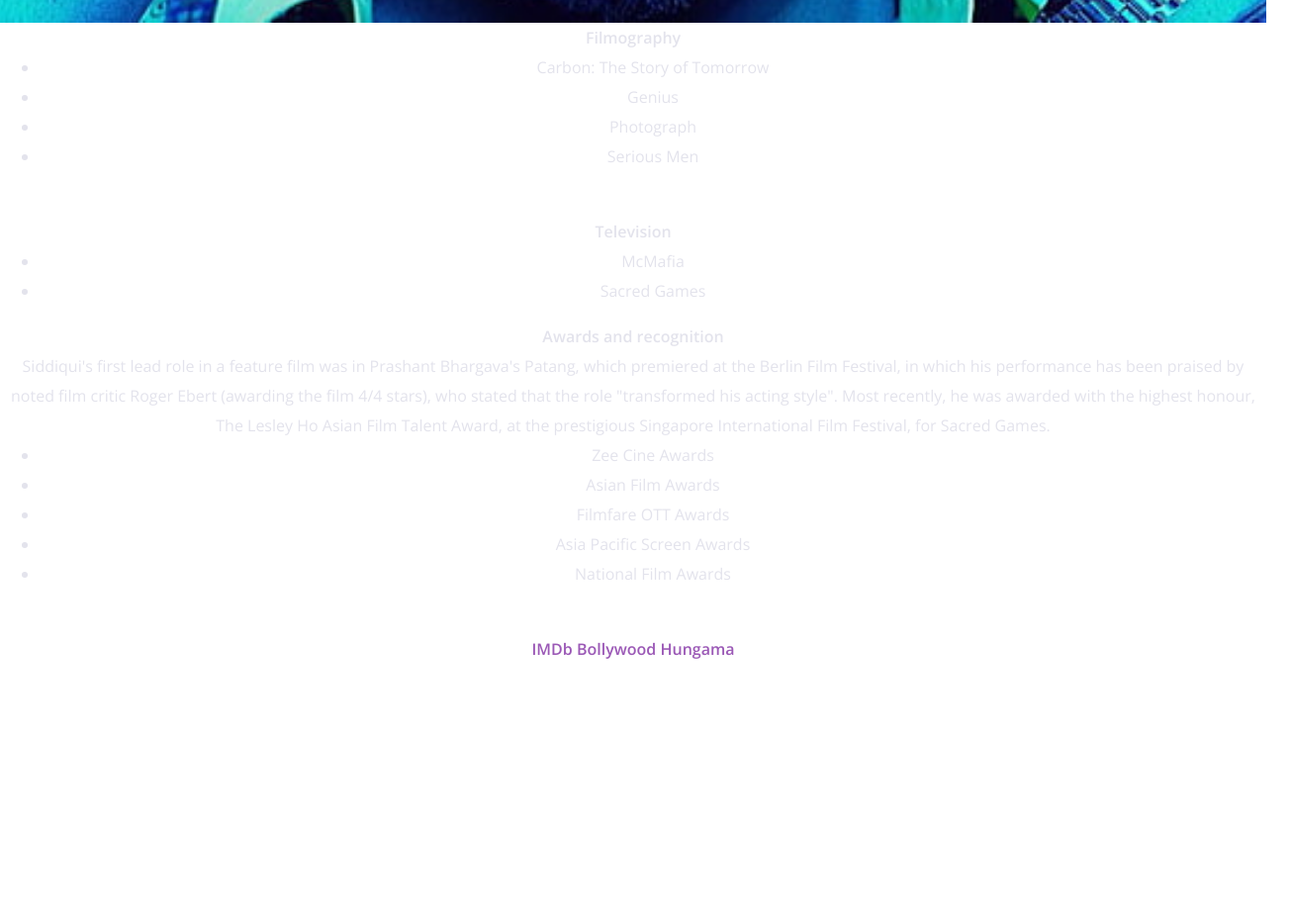
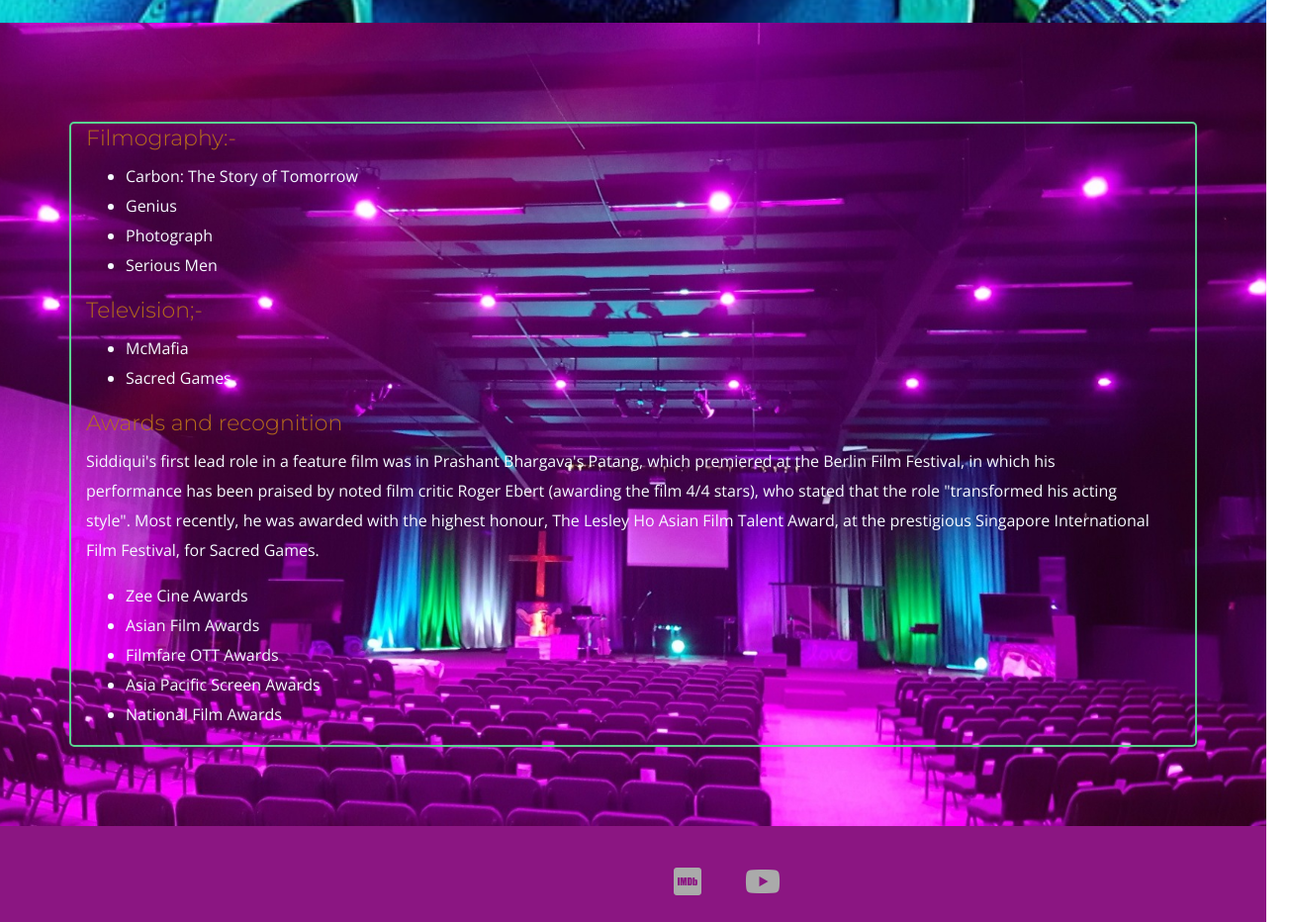
Before and after one commit to raz2770/tirutsava_web_design, a plain HTML site: page Nawazuddin.html in a window 1280 px wide. Shown: the part 2940-3872 px from the top of the page at 99% size, 1305 px wide, since content can reach past the window. Before the commit the page ends 3611 px from the top, so only its background shows below. Drawn offline with nearby package versions, Linux system fonts and the light colour scheme; a script that the page names is missing.

Commit message:
header and awards update

```diff
--- a/Nawazuddin.html
+++ b/Nawazuddin.html
@@ -150,36 +150,30 @@
 
       </div>
     </div>
-
-
-    <strong>
-        Filmography
-    </strong>
-    <br>
+    <div class="film-container section-container ">
+      <div class="container">
+          <div class="row">
+            <div class="col-12  film-box wow fadeInLeft">
+                  <div class="film-box-text">
+                    <h3>Filmography:-</h3>
                     <ul>
                       <li>Carbon: The Story of Tomorrow</li>
                       <li>Genius</li>
                       <li>Photograph</li>
                       <li>Serious Men</li>
                       </ul>
-    <br>
-    <strong>
-        Television
-    </strong>
-    <br>
+                      <h3>  Television;-</h3>
                       <ul>
                         <li>McMafia</li>
                         <li>Sacred Games</li>
                     </ul>
-    <strong>
-        Awards and recognition
-    </strong>
-    <br>
-    Siddiqui's first lead role in a feature film was in Prashant Bhargava's Patang, which premiered at the Berlin Film Festival,
+                    <h3>Awards and recognition</h3>
+                    <p>Siddiqui's first lead role in a feature film was in Prashant Bhargava's Patang, which premiered at the Berlin Film Festival,
                       in which his performance has been praised by noted film critic Roger Ebert (awarding the film 4/4 stars), who stated that the
                       role "transformed his acting style".
                       Most recently, he was awarded with the highest honour, The Lesley Ho Asian Film Talent Award, at the prestigious Singapore
-      International Film Festival, for Sacred Games.
+                       International Film Festival, for Sacred Games.</p>
+
                   <ul>
                     <li>
                       Zee Cine Awards
@@ -198,13 +192,34 @@
                     </li>
 
                   </ul>
-    <br>
-    <div id="footer">
+              </div>
+
+          </div>
+
+      </div>
+    </div>
+    </div>
+
+
+    <footer>
+      <div class="container">
+        <div class="row">
+
+                <div class="col-md-12 offset-md-1 footer-right">
+                <a href="https://www.imdb.com/name/nm1596350/"><i class="fab fa-imdb"></i></a>
+                <a href="https://www.bollywoodhungama.com/celebrity/nawazuddin-siddiqui/"><i class="fab fa-youtube"></i></a>
+
+                </div>
+            </div>
+
+      </div>
+    </footer>
+  <!-- <div id="footer">
     <strong>
       <a href='https://www.imdb.com/name/nm1596350/'>IMDb</a>
       <a href='https://www.bollywoodhungama.com/celebrity/nawazuddin-siddiqui/'>Bollywood Hungama</a>
     </strong>
-  </div>
+  </div> -->
 
    <!-- Javascript -->
    <script src="dependency/js/jquery-3.2.1.min.js"></script>
--- a/css/style.css
+++ b/css/style.css
@@ -278,8 +278,51 @@ img { max-width: 100%; }
 	margin-top: 20px;
 	margin-bottom: 20px;
 }
+.film-container
+{
+
+  background-image: url('./bg_img/bg-7.jpg');
+  width: 100%;
+  height: 100%;
+  background-repeat: no-repeat;
+  background-position: center center;
+  background-size: cover;
+
+}
+.film-box {
+	margin-top: 100px;
+	border: 2px solid rgb(91, 211, 145);
+	border-radius:5px;
+
+
+}
+
+.film-box-text {
+	padding-right: 30px;
+	text-align: left;
+	color: #f6faff;
+
+}
 
 
 
+.early-box-text .medium-paragraph {
+	margin-top: 20px;
+	margin-bottom: 20px;
+}
+footer {
+	padding: 40px 0 20px 0;
+	background: rgb(139, 22, 130);
+	color: #aaa;
+	text-align: left;
+}
+.footer-right {
+	text-align: center;
+}
 
-/***** More services *****/
+.footer-right a {
+	margin: 0 20px;
+    font-size: 32px;
+    color: #aaa;
+}
+.footer-right a:hover, .footer-right a:focus { color: #eee; }
--- a/dependency/css/media-queries.css
+++ b/dependency/css/media-queries.css
@@ -42,7 +42,9 @@
 	.early-box { margin-top: 80px; }
 	.early-box:last-child { margin-top: 50px; }
 	.early-box-text { padding-right: 0; text-align: center; }
-
+	footer { text-align: center; }
+	.footer-right { padding-top: 10px; text-align: center; }
+	.footer-bottom { padding-top: 20px; }
 
 
 }
```
Also changed, not shown: img/hungamaicon.png (added). Lines whose indentation alone changed are shown as unchanged.
